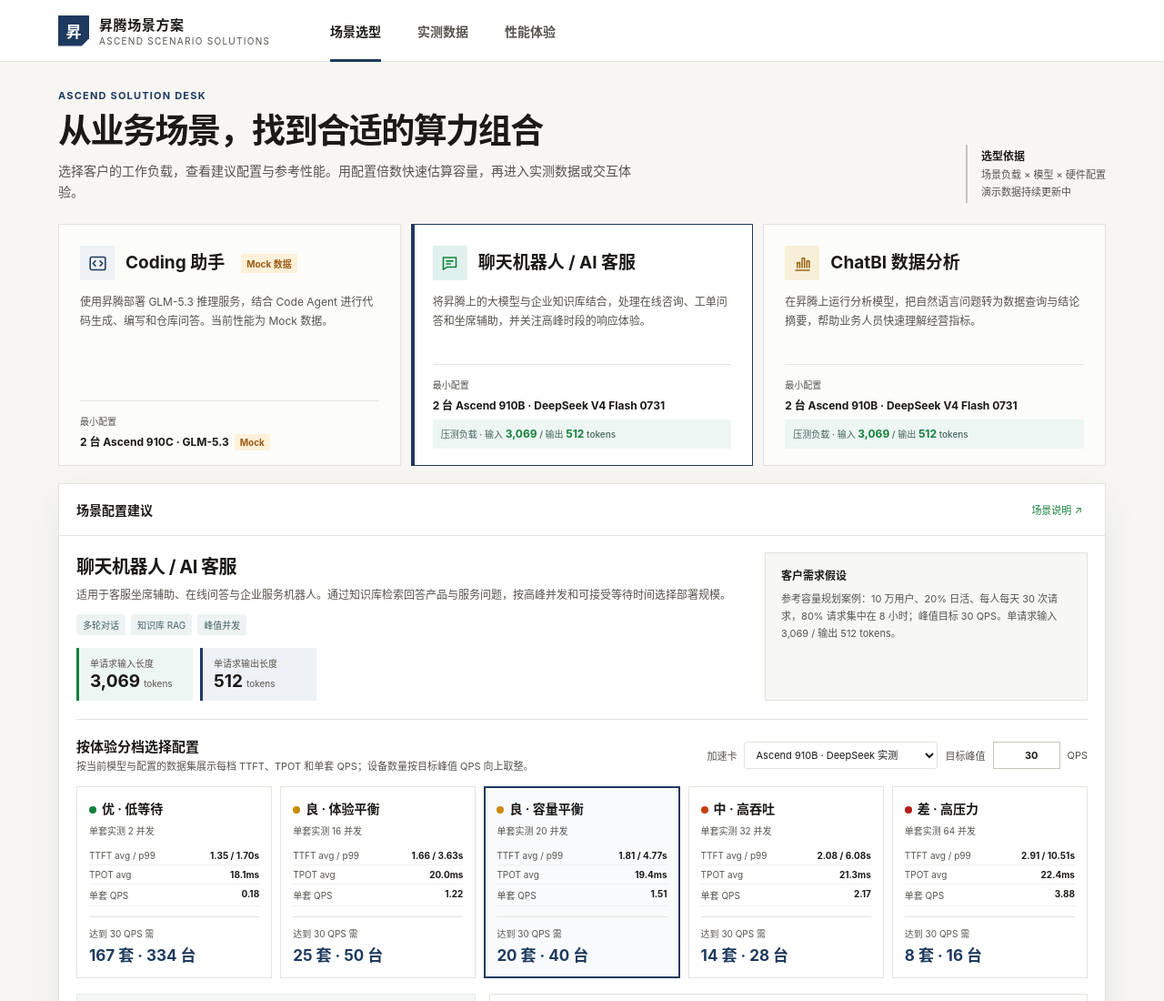
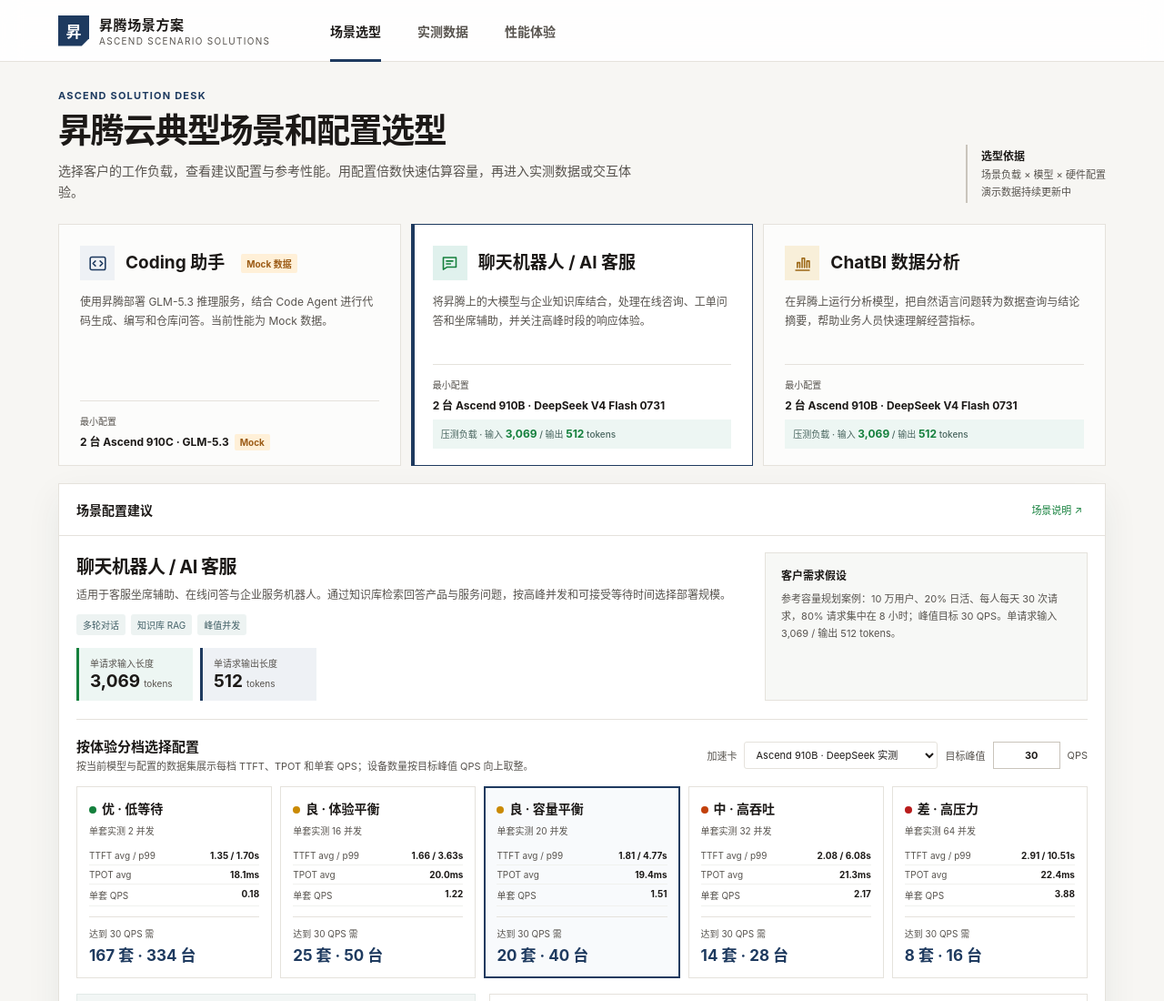
Before and after one commit to Leon00x/ascend-solution-desk, a plain HTML site: page index.html in a window 1280 px wide. Shown: the top 1100 px of the page at 91% size. Drawn offline with Linux system fonts and the light colour scheme.

Commit message:
Update homepage scenario selection headline

```diff
--- a/index.html
+++ b/index.html
@@ -237,7 +237,7 @@
   <main>
     <section class="view active" id="solutions">
       <div class="hero">
-        <div><div class="eyebrow">Ascend solution desk</div><h1>从业务场景，找到合适的算力组合</h1><p>选择客户的工作负载，查看建议配置与参考性能。用配置倍数快速估算容量，再进入实测数据或交互体验。</p></div>
+        <div><div class="eyebrow">Ascend solution desk</div><h1>昇腾云典型场景和配置选型</h1><p>选择客户的工作负载，查看建议配置与参考性能。用配置倍数快速估算容量，再进入实测数据或交互体验。</p></div>
         <div class="stamp"><strong>选型依据</strong>场景负载 × 模型 × 硬件配置<br>演示数据持续更新中</div>
       </div>
       <div class="scenario-strip" id="scenarioStrip"></div>
```
